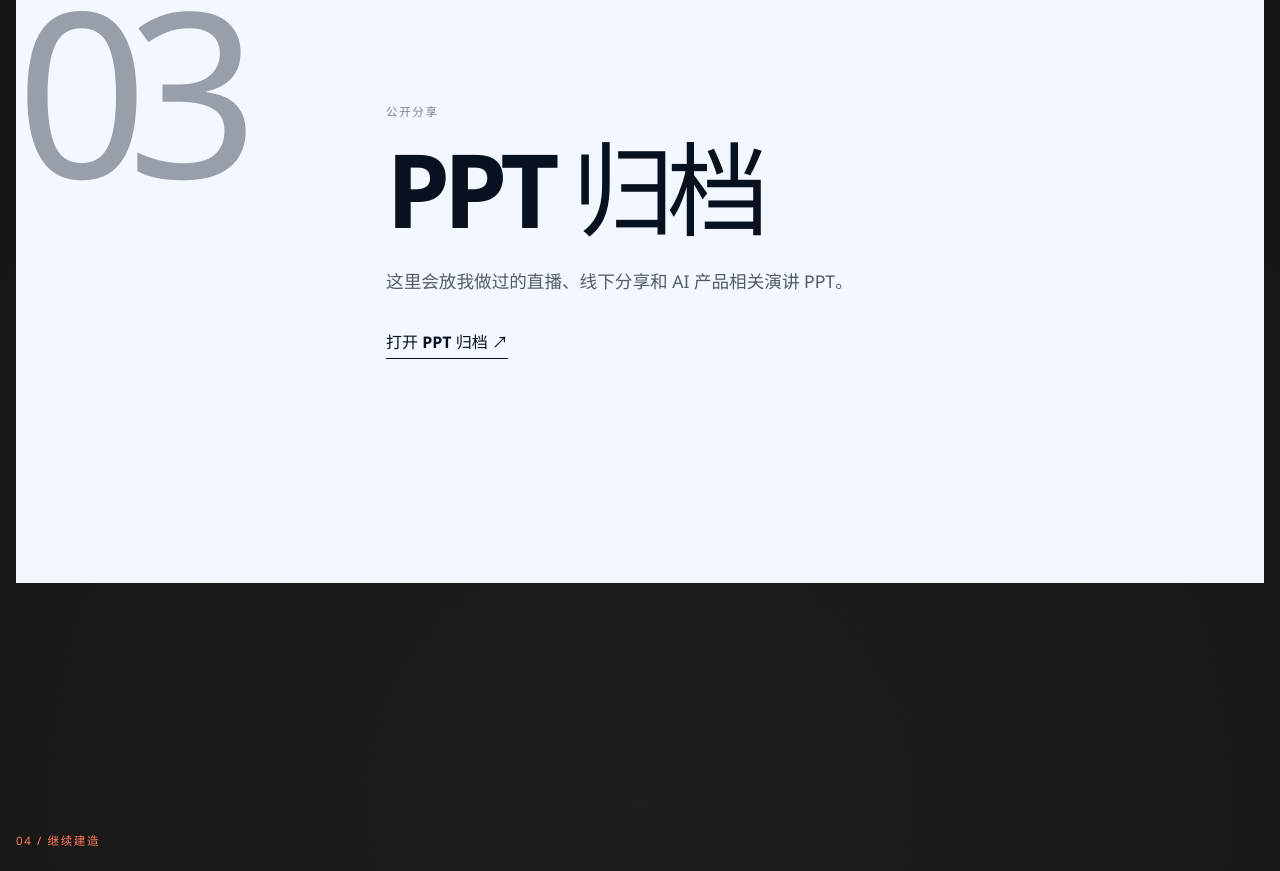
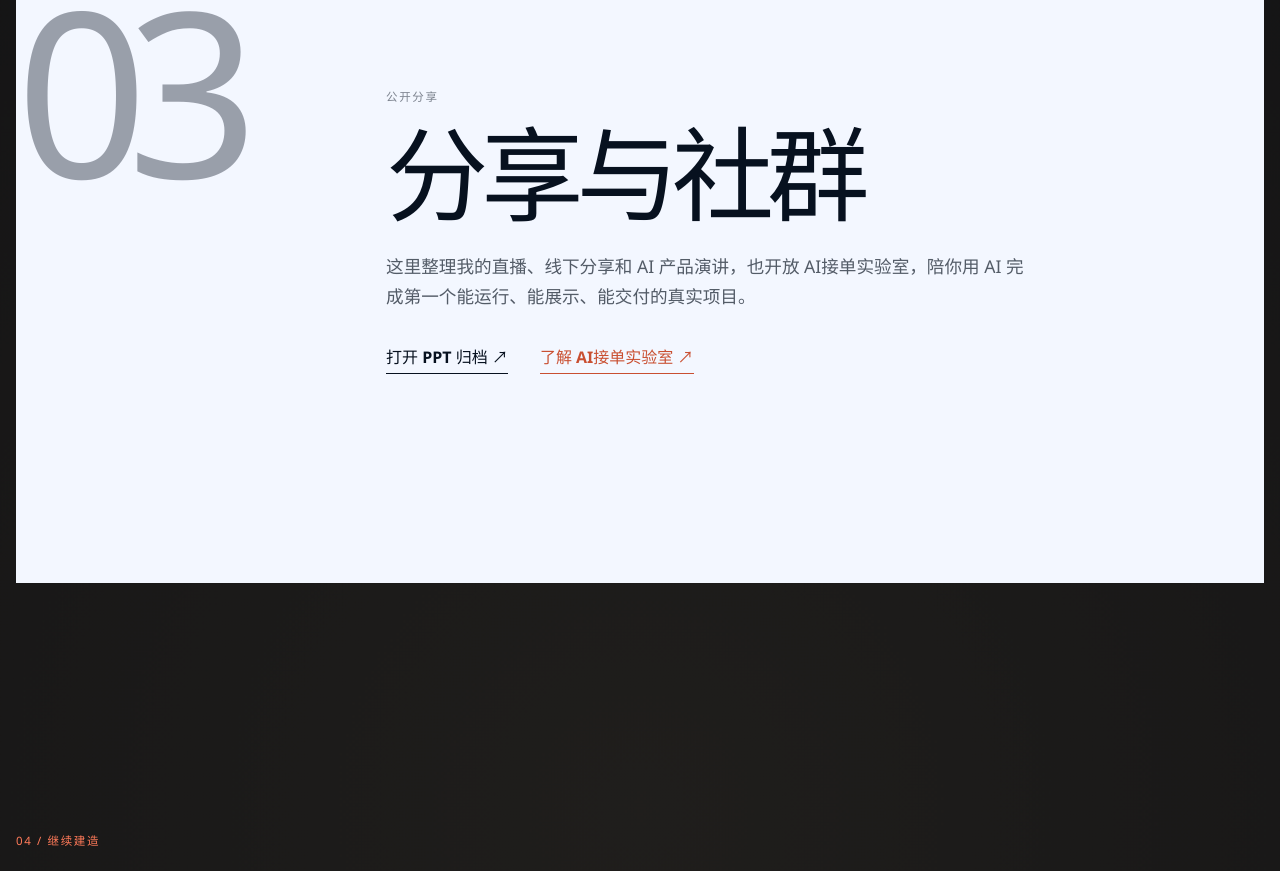
Before and after one commit to luochen211/luo-chen-com, a React (Vite) app: page /output in a window 1280 px wide. Shown: the part 6740-7611 px from the top of the page. Built offline with nearby package versions, Linux system fonts and the light colour scheme.

Commit message:
feat: add community introduction link

```diff
--- a/src/App.css
+++ b/src/App.css
@@ -145,7 +145,10 @@
 .output-deck .purpose-label { color: rgba(7,17,31,.5); }
 .output-deck h2 { max-width: 58rem; margin: 0; font-size: clamp(3.2rem, 8vw, 8rem); line-height: .9; letter-spacing: -.07em; }
 .output-deck p:not(.purpose-label) { max-width: 40rem; margin: 2rem 0; color: rgba(7,17,31,.68); font-size: 1.1rem; line-height: 1.7; }
-.output-deck-link { display: inline-block; padding-bottom: .3rem; border-bottom: 1px solid currentColor; color: #07111f; font-weight: 800; }
+.output-deck-actions { display: flex; flex-wrap: wrap; gap: 1rem 2rem; align-items: center; }
+.output-deck-link { display: inline-block; padding-bottom: .3rem; border-bottom: 1px solid currentColor; color: #07111f; font-weight: 800; transition: color .2s ease, transform .2s ease; }
+.output-deck-link-community { color: #c94f31; }
+.output-deck-link:hover { color: #c94f31; transform: translateY(-2px); }
 .output-end { display: flex; flex-direction: column; justify-content: center; padding: clamp(6rem, 14vw, 13rem) 0; }
 .output-end > p { color: var(--brand-warm); font-size: .72rem; letter-spacing: .14em; text-transform: uppercase; }
 .output-end h2 { max-width: 70rem; margin: 1rem 0 3rem; font-size: clamp(3.4rem, 8vw, 8rem); line-height: .9; letter-spacing: -.07em; }
--- a/src/data/siteContent.js
+++ b/src/data/siteContent.js
@@ -99,11 +99,13 @@ const localizedContent = {
         { value: 'Community', label: 'Paid Learning Group' },
       ],
       archive: {
-        title: 'PPT Archive',
+        title: 'Talks & Community',
         description:
-          'A public archive for my livestream decks, offline sharing materials, and AI product talks.',
+          'Browse my public talk decks, or learn about AI Project Lab: a structured community for completing a first runnable, presentable, and deliverable AI project.',
         action: 'Open PPT Archive',
         href: '/slides/',
+        communityAction: 'Explore AI Project Lab',
+        communityHref: 'https://my.feishu.cn/docx/XKuRdcy3MoxS9ixBaa1cPzTYnVp',
       },
       articlesTitle: 'Latest Articles',
       topicsTitle: 'Special Topics',
@@ -344,10 +346,12 @@ const localizedContent = {
         { value: '社群', label: '付费学习小组' },
       ],
       archive: {
-        title: 'PPT 归档',
-        description: '这里会放我做过的直播、线下分享和 AI 产品相关演讲 PPT。',
+        title: '分享与社群',
+        description: '这里整理我的直播、线下分享和 AI 产品演讲，也开放 AI接单实验室，陪你用 AI 完成第一个能运行、能展示、能交付的真实项目。',
         action: '打开 PPT 归档',
         href: '/slides/',
+        communityAction: '了解 AI接单实验室',
+        communityHref: 'https://my.feishu.cn/docx/XKuRdcy3MoxS9ixBaa1cPzTYnVp',
       },
       articlesTitle: '最新文章',
       topicsTitle: '专题',
--- a/src/pages/OutputPage.jsx
+++ b/src/pages/OutputPage.jsx
@@ -105,7 +105,10 @@ export default function OutputPage({ t, locale = 'zh' }) {
             <p className="purpose-label">{t.output.talksLabel}</p>
             <h2>{t.course.archive.title}</h2>
             <p>{t.course.archive.description}</p>
-            <a className="output-deck-link" href={t.course.archive.href} target="_blank" rel="noreferrer">{t.course.archive.action} ↗</a>
+            <div className="output-deck-actions">
+              <a className="output-deck-link" href={t.course.archive.href} target="_blank" rel="noreferrer">{t.course.archive.action} ↗</a>
+              <a className="output-deck-link output-deck-link-community" href={t.course.archive.communityHref} target="_blank" rel="noreferrer">{t.course.archive.communityAction} ↗</a>
+            </div>
           </div>
         </section>
       )}
```
Also changed, not shown: 1 other file (tests, documents, lock files or other folders).
